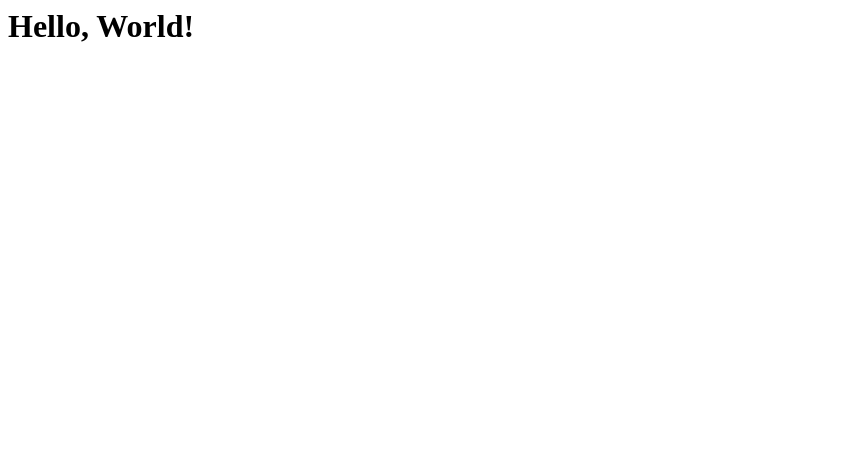
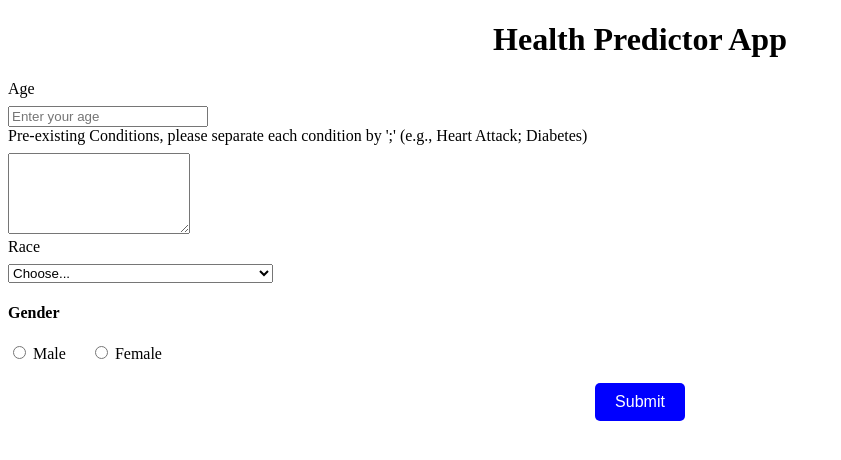
Before and after one commit to sramesh2002/CS510Project, a Django app: page / in a window 1280 px wide. Shown: the top 460 px of the page, without its empty margins (0-841 px from the left). Run offline with Django 5.2, Linux system fonts and the light colour scheme.

Commit message:
basic home page

```diff
--- a/src/HealthWebApp/PredictorApp/templates/home.html
+++ b/src/HealthWebApp/PredictorApp/templates/home.html
@@ -1 +1,102 @@
-<h1>Hello, World!</h1>
+<!DOCTYPE html>
+<html lang="en">
+<head>
+    <meta charset="UTF-8">
+    <meta name="viewport" content="width=device-width, initial-scale=1.0">
+    <title>Health Predictor App</title>
+    <style>
+        h1 {
+            text-align: center; /* Centers the header */
+        }
+        .gender-radio {
+            margin-right: 20px; /* Space between the radio buttons */
+            display: inline-block; /* Makes the labels line up side by side */
+        }
+        .form-control, .form-select {
+            box-sizing: border-box; /* Includes padding and border in the element's total width and height */
+        }
+        .form-label {
+            display: block; /* Ensures the label takes up the full line */
+            margin-bottom: 0.5em; /* Adds space below the label */
+        }
+        .center {
+            text-align: center; /* Center the button */
+            margin-top: 20px;
+        }
+        #ageInput {
+            width: 200px; /* Smaller width for the age input */
+        }
+        .submit-button {
+            background-color: blue; /* Blue background for the submit button */
+            color: white; /* White text color */
+            border: none;
+            padding: 10px 20px;
+            font-size: 16px;
+            cursor: pointer; /* Cursor changes to pointer to indicate clickable */
+            border-radius: 5px; /* Rounded corners for the button */
+        }
+    </style>
+</head>
+<body>
+    <h1>Health Predictor App</h1>
+    <form onsubmit="return validateForm()">
+        <div class="mb-3">
+            <label for="ageInput" class="form-label">Age</label>
+            <input type="number" class="form-control" id="ageInput" placeholder="Enter your age" required>
+        </div>
+
+        <div class="mb-3">
+            <label for="conditionsTextarea" class="form-label">
+              Pre-existing Conditions, please separate each condition by ';' (e.g., Heart Attack; Diabetes)
+            </label>
+            <textarea class="form-control" id="conditionsTextarea" rows="5" required></textarea>
+        </div>
+
+        <div class="mb-3">
+            <label for="raceSelect" class="form-label">Race</label>
+            <select class="form-select" id="raceSelect" required>
+                <option value="">Choose...</option>
+                <option value="White">White</option>
+                <option value="Black or African American">Black or African American</option>
+                <option value="Hispanic or Latino">Hispanic or Latino</option>
+                <option value="Asian">Asian</option>
+                <option value="Native American or Alaska Native">Native American or Alaska Native</option>
+                <option value="Native Hawaiian or Other Pacific Islander">Native Hawaiian or Other Pacific Islander</option>
+                <option value="Other">Other</option>
+            </select>
+        </div>
+
+        <h4>Gender</h4>
+        <div class="mb-3">
+            <label class="gender-radio">
+              <input type="radio" name="gender" value="male" required>
+              Male
+            </label>
+            <label class="gender-radio">
+              <input type="radio" name="gender" value="female">
+              Female
+            </label>
+        </div>
+
+        <div class="center">
+            <button type="submit" class="submit-button">Submit</button>
+        </div>
+    </form>
+
+    <script>
+        function validateForm() {
+            var age = document.getElementById('ageInput').value;
+            var conditions = document.getElementById('conditionsTextarea').value;
+            var race = document.getElementById('raceSelect').value;
+            var gender = document.querySelector('input[name="gender"]:checked');
+
+            if (age === "" || conditions === "" || race === "" || gender === null) {
+                alert("All fields must be filled out!");
+                return false;
+            }
+
+            return true;
+        }
+    </script>
+</body>
+</html>
```
